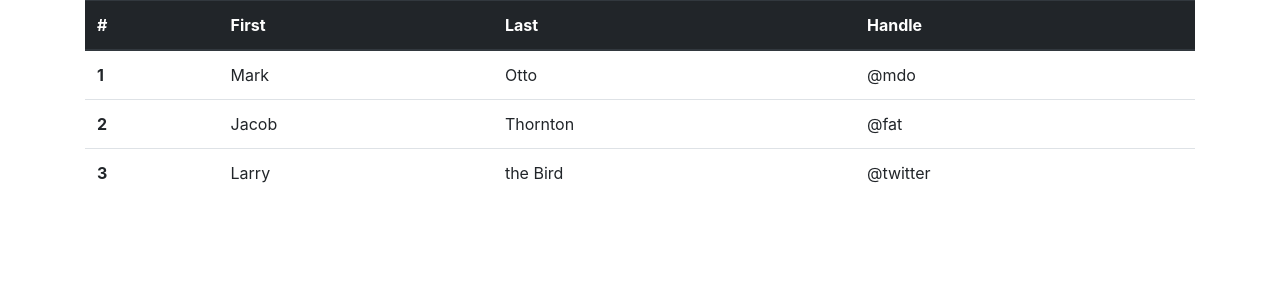
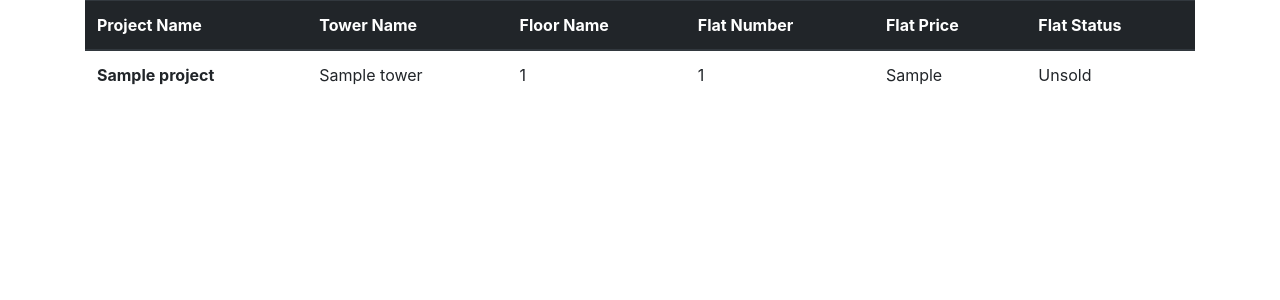
Before and after one commit to Kinjal-Patil/real_estate, a Django app: page / in a window 1280 px wide. Shown: the top 300 px of the page. Run offline with Django 4.2, Linux system fonts and the light colour scheme; tables that the repository leaves empty hold one stand-in row (Sample ...).

Commit message:
Updated models, and website scraping code

```diff
--- a/myapp/admin.py
+++ b/myapp/admin.py
@@ -8,3 +8,4 @@ admin.site.register(Tower)
 admin.site.register(Floor)
 admin.site.register(Flat)
 admin.site.register(Customer)
+admin.site.register(Developer)
--- a/myapp/models.py
+++ b/myapp/models.py
@@ -1,9 +1,21 @@
+from django.contrib.auth.models import User
 from django.db import models
 
 
 # Create your models here.
+
+
+class Developer(models.Model):
+    developer_id = models.AutoField(primary_key=True)
+    developer_name = models.CharField(max_length=100, null=True, blank=True)
+    email = models.EmailField(null=True, blank=True)
+    phone_number = models.CharField(max_length=12, null=True, blank=True)
+    address = models.TextField(null=True, blank=True)
+
+
 class Project(models.Model):
     project_id = models.AutoField(primary_key=True)
+    developer_id = models.ForeignKey(Developer, on_delete=models.CASCADE, null=True, blank=True)
     project_name = models.CharField(max_length=500)
     description = models.TextField(null=True, blank=True)
     address = models.TextField(null=True, blank=True)
--- a/myapp/views.py
+++ b/myapp/views.py
@@ -3,9 +3,13 @@ from django.shortcuts import render
 # Create your views here.
 from django.views.generic import ListView
 
-from myapp.models import Project
+from myapp.models import Project, Flat
 
 
 class Home(ListView):
     model = Project
     template_name = "test.html"
+
+    def get_context_data(self, *, object_list=None, **kwargs):
+        kwargs['flats'] = Flat.objects.all()
+        return kwargs
--- a/templates/test.html
+++ b/templates/test.html
@@ -3,31 +3,25 @@
     <table class="table">
         <thead class="thead-dark">
         <tr>
-            <th scope="col">#</th>
-            <th scope="col">First</th>
-            <th scope="col">Last</th>
-            <th scope="col">Handle</th>
+            <th scope="col">Project Name</th>
+            <th scope="col">Tower Name</th>
+            <th scope="col">Floor Name</th>
+            <th scope="col">Flat Number</th>
+            <th scope="col">Flat Price</th>
+            <th scope="col">Flat Status</th>
         </tr>
         </thead>
         <tbody>
-        <tr>
-            <th scope="row">1</th>
-            <td>Mark</td>
-            <td>Otto</td>
-            <td>@mdo</td>
-        </tr>
-        <tr>
-            <th scope="row">2</th>
-            <td>Jacob</td>
-            <td>Thornton</td>
-            <td>@fat</td>
-        </tr>
-        <tr>
-            <th scope="row">3</th>
-            <td>Larry</td>
-            <td>the Bird</td>
-            <td>@twitter</td>
-        </tr>
+        {% for row in flats %}
+            <tr>
+                <th scope="row">{{ row.floor_id.tower_id.project_id.project_name }}</th>
+                <td>{{ row.floor_id.tower_id.tower_name }}</td>
+                <td>{{ row.floor_id.floor_no }}</td>
+                <td>{{ row.flat_no }}</td>
+                <td>{{ row.price }}</td>
+                <td>{{ row.status }}</td>
+            </tr>
+        {% endfor %}
         </tbody>
     </table>
 {% endblock %}
```
Also changed, not shown: test.py (added, +14 -0 lines).
